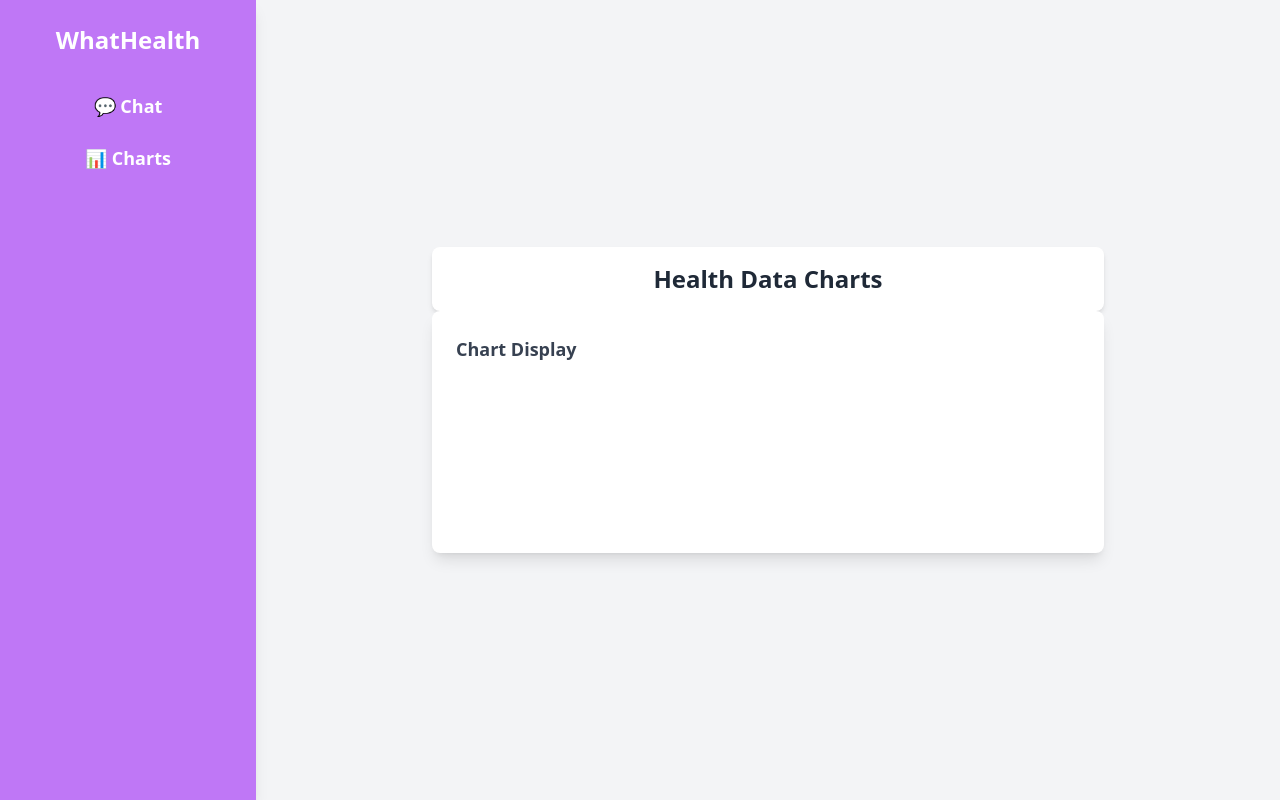
After one commit to fahaddalwai/WhatHealth, a Django app: page /charts/ in a window 1280 px wide. The commit adds this page. Run offline with Django 5.2, Linux system fonts and the light colour scheme; a map, chart or similar area stays blank; some libraries are stand-ins or nearby versions.

Commit message:
feat: charts visualization page

```diff
--- /dev/null
+++ b/whathealth/templates/base.html
@@ -0,0 +1,27 @@
+<!DOCTYPE html>
+<html lang="en">
+<head>
+    <meta charset="UTF-8">
+    <meta name="viewport" content="width=device-width, initial-scale=1.0">
+    <title>WhatHealth</title>
+    <script src="https://cdn.tailwindcss.com"></script>
+</head>
+<body class="bg-gray-100 flex min-h-screen">
+
+    <!-- Sidebar Navigation -->
+    <aside class="bg-[#bf77f6] text-white w-64 flex flex-col items-center py-6 space-y-6 shadow-lg">
+        <h2 class="text-2xl font-bold">WhatHealth</h2>
+        <nav class="flex flex-col w-full">
+            <a href="/chat" class="px-6 py-3 text-lg font-semibold hover:bg-purple-600 transition rounded-lg text-center">💬 Chat</a>
+            <a href="/charts" class="px-6 py-3 text-lg font-semibold hover:bg-purple-600 transition rounded-lg text-center">📊 Charts</a>
+        </nav>
+    </aside>
+
+    <!-- Main Content -->
+    <main class="flex-1 flex flex-col items-center justify-center p-6">
+        {% block content %}
+        {% endblock %}
+    </main>
+
+</body>
+</html>
--- /dev/null
+++ b/whathealth/templates/charts.html
@@ -0,0 +1,26 @@
+{% extends "base.html" %}
+
+{% block content %}
+<header class="bg-white shadow-md rounded-lg px-6 py-4 w-full max-w-2xl text-center">
+    <h1 class="text-2xl font-semibold text-gray-800">Health Data Charts</h1>
+</header>
+
+<div class="bg-white p-6 rounded-lg shadow-lg w-full max-w-2xl">
+    <h2 class="text-lg font-bold text-gray-700 mb-4">Chart Display</h2>
+    <canvas id="healthChart"></canvas>
+</div>
+
+<script src="https://cdn.jsdelivr.net/npm/chart.js"></script>
+<script>
+    document.addEventListener("DOMContentLoaded", function () {
+        fetch("/api/generate-chart/")
+            .then(response => response.json())
+            .then(data => {
+                if (data.image) {
+                    document.getElementById("healthChart").innerHTML =
+                        `<img src="${data.image}" class="w-full rounded-lg shadow-md" />`;
+                }
+            });
+    });
+</script>
+{% endblock %}
--- a/whathealth/templates/upload.html
+++ b/whathealth/templates/upload.html
@@ -8,7 +8,7 @@
 </head>
 <body class="bg-purple-100 min-h-screen flex flex-col items-center">
     <header class="bg-[#bf77f6] text-white py-4 w-full shadow-md text-center">
-        <h1 class="text-2xl font-semibold">RAG Web App - Upload</h1>
+        <h1 class="text-2xl font-semibold">WhatHealth</h1>
     </header>
     <main class="w-full max-w-2xl mx-auto mt-6 bg-white rounded-lg shadow-lg p-6 flex flex-col items-center">
         <h2 class="text-xl font-semibold text-center text-gray-700 mb-4">Upload Your Data</h2>
--- a/whathealth/whathealth/urls.py
+++ b/whathealth/whathealth/urls.py
@@ -9,6 +9,8 @@ urlpatterns = [
     # This line makes the root URL (/) serve the upload template
     path("", TemplateView.as_view(template_name="upload.html"), name="home"),
 
+    path("charts/", TemplateView.as_view(template_name="charts.html"), name="charts"),
+
     # For reference, your other paths
     path("upload/", TemplateView.as_view(template_name="upload.html"), name="upload"),
     path("chat/", TemplateView.as_view(template_name="chat.html"), name="chat"),
```
Also changed, not shown: whathealth/templates/chat.html (+19 -4 lines).
